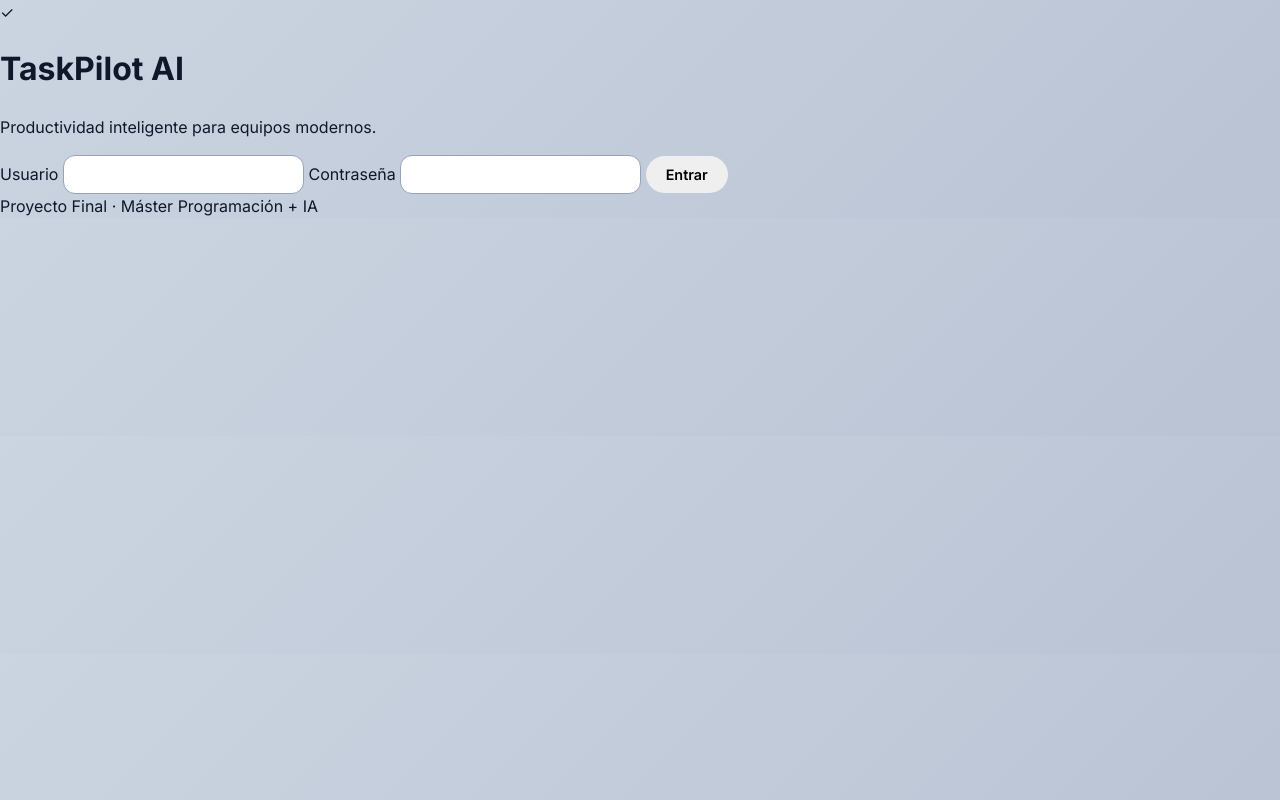
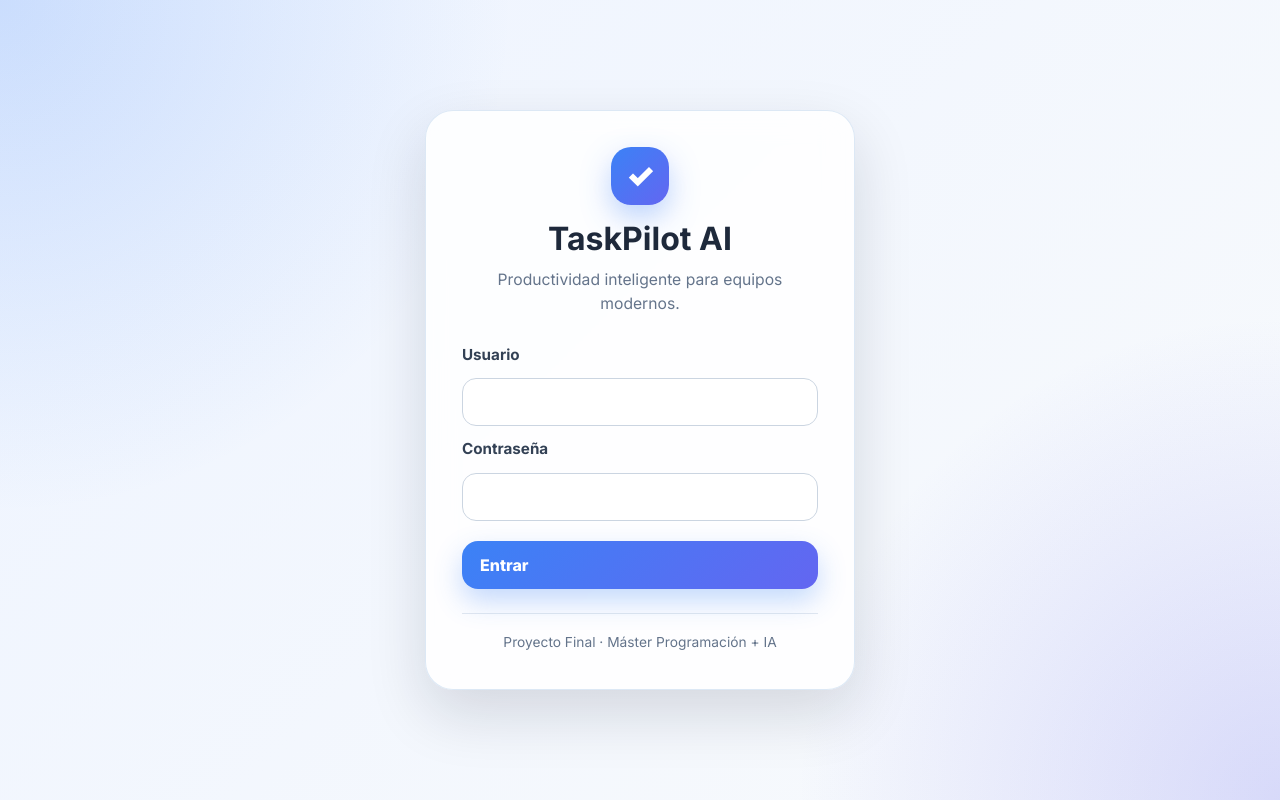
Before and after one commit to Ootoito/gestor-tareas-ia-master, a Django app: page /login/ in a window 1280 px wide. Run offline with Django 5.2, Linux system fonts and the light colour scheme.

Commit message:
Corrige asignacion automatica de tecnicos por usuario

```diff
--- a/gestor_tareas/static/gestortareas/style_gestor_tareas.css
+++ b/gestor_tareas/static/gestortareas/style_gestor_tareas.css
@@ -509,3 +509,121 @@ button:disabled {
   pointer-events: none;
   cursor: wait;
 }
+
+.login-body {
+    min-height: 100vh;
+    margin: 0;
+    background:
+        radial-gradient(circle at top left, rgba(59, 130, 246, 0.20), transparent 34%),
+        radial-gradient(circle at bottom right, rgba(99, 102, 241, 0.22), transparent 32%),
+        linear-gradient(135deg, #eef4ff, #f8fafc);
+    display: flex;
+    align-items: center;
+    justify-content: center;
+    font-family: 'Inter', system-ui, -apple-system, BlinkMacSystemFont, "Segoe UI", sans-serif;
+}
+
+.login-page {
+    width: 100%;
+    padding: 32px;
+    display: flex;
+    justify-content: center;
+}
+
+.login-card {
+    width: 100%;
+    max-width: 430px;
+    padding: 36px;
+    border-radius: 28px;
+    background: rgba(255, 255, 255, 0.86);
+    border: 1px solid rgba(219, 231, 245, 0.95);
+    box-shadow: 0 24px 60px rgba(15, 23, 42, 0.14);
+    backdrop-filter: blur(14px);
+}
+
+.login-brand {
+    text-align: center;
+    margin-bottom: 28px;
+}
+
+.login-logo {
+    width: 58px;
+    height: 58px;
+    margin: 0 auto 16px;
+    border-radius: 20px;
+    background: linear-gradient(135deg, #3b82f6, #6366f1);
+    color: white;
+    display: flex;
+    align-items: center;
+    justify-content: center;
+    font-size: 2rem;
+    font-weight: 900;
+    box-shadow: 0 12px 30px rgba(59, 130, 246, 0.35);
+}
+
+.login-brand h1 {
+    margin: 0;
+    color: #1e293b;
+    font-size: 2rem;
+    line-height: 1.1;
+}
+
+.login-brand p {
+    margin: 12px 0 0;
+    color: #64748b;
+    font-size: 0.98rem;
+}
+
+.login-form {
+    display: grid;
+    gap: 12px;
+}
+
+.login-form label {
+    font-weight: 700;
+    color: #334155;
+    font-size: 0.95rem;
+}
+
+.login-form input {
+    width: 100%;
+    box-sizing: border-box;
+    padding: 13px 15px;
+    border-radius: 14px;
+    border: 1px solid #cbd5e1;
+    background: #ffffff;
+    color: #0f172a;
+    font-size: 1rem;
+    outline: none;
+}
+
+.login-button {
+    margin-top: 8px;
+    padding: 14px 18px;
+    border: none;
+    border-radius: 16px;
+    background: linear-gradient(135deg, #3b82f6, #6366f1);
+    color: #ffffff;
+    font-weight: 800;
+    font-size: 1rem;
+    cursor: pointer;
+    box-shadow: 0 12px 28px rgba(59, 130, 246, 0.30);
+}
+
+.login-footer {
+    margin-top: 24px;
+    padding-top: 18px;
+    border-top: 1px solid #e2e8f0;
+    text-align: center;
+    color: #64748b;
+    font-size: 0.86rem;
+}
+
+.login-message {
+    padding: 12px 14px;
+    border-radius: 14px;
+    background: #fee2e2;
+    color: #991b1b;
+    font-weight: 700;
+    font-size: 0.92rem;
+}
--- a/gestor_tareas/views.py
+++ b/gestor_tareas/views.py
@@ -410,12 +410,12 @@ def gestor_tareas_home(request):
             "color": estado.color,
         })
 
-        tareas_por_tecnico = (
-            queryset_dashboard
-            .values("tecnico__nombre")
-            .annotate(total=Count("id"))
-            .order_by("-total")
-        )
+    tareas_por_tecnico = (
+        queryset_dashboard
+        .values("tecnico__nombre")
+        .annotate(total=Count("id"))
+        .order_by("-total")
+    )
 
     alertas_pendientes = read_alertas_pendientes_para_grupo(id_grupo)
 
@@ -1484,8 +1484,13 @@ def admin_gestor(request):
                         defaults={"activo": True},
                     )
 
-                    perfil_usuario = UsuarioGestor.objects.filter(user=usuario).first()
-                    alias_tecnico = perfil_usuario.alias if perfil_usuario and perfil_usuario.alias else usuario.username
+                    perfil_usuario = UsuarioGestor.objects.filter(user=user).first()
+
+                    alias_tecnico = (
+                        perfil_usuario.alias
+                        if perfil_usuario and perfil_usuario.alias
+                        else user.username
+                    )
 
                     tecnico, _ = Tecnico.objects.update_or_create(
                         nombre=alias_tecnico,
```
